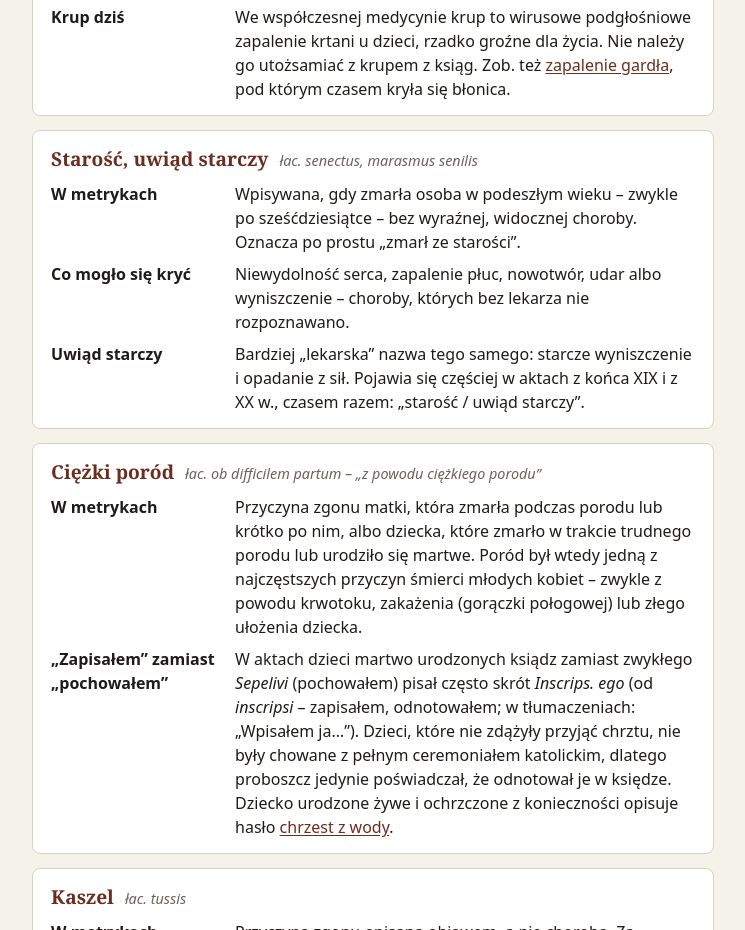
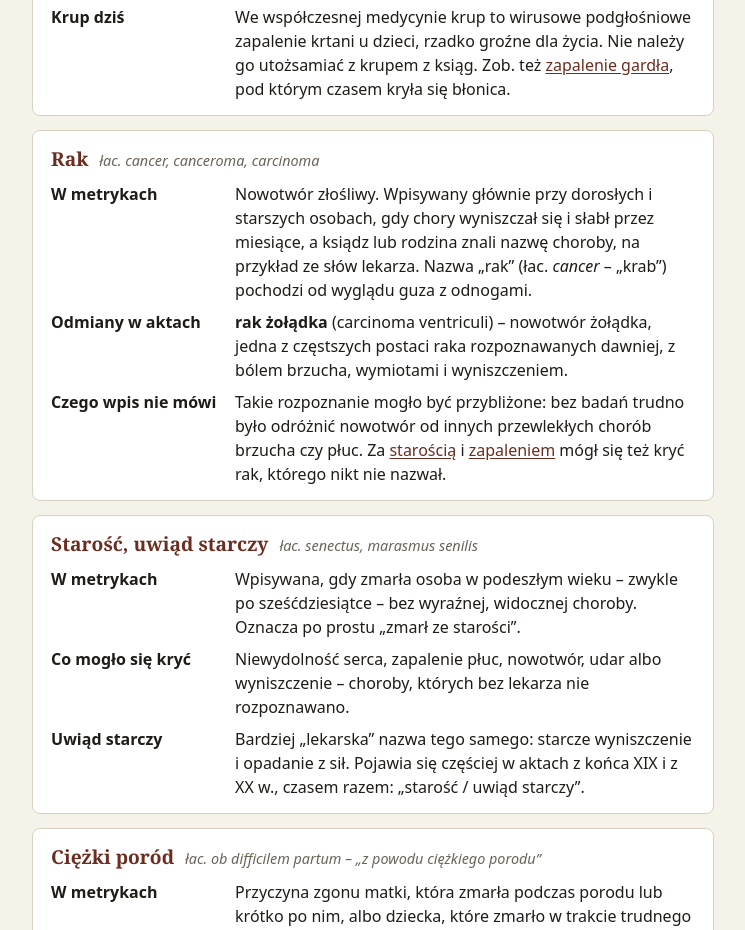
Before and after one commit to wrobelkarol/wadobaza, a plain HTML site: page docs/slowniczek.html in a window 1280 px wide. Shown: the part 4985-5915 px from the top of the page, without its empty margins (267-1012 px from the left). Drawn offline with Linux system fonts and the light colour scheme.

Commit message:
Słowniczek: rak, rak żołądka (carcinoma ventriculi)
Co-Authored-By: Claude Sonnet 5.5 <noreply@anthropic.com>

```diff
--- a/docs/js/app.js
+++ b/docs/js/app.js
@@ -20,6 +20,8 @@
     { id: 'niezyt', nazwa: 'nieżyt jelit', rdzen: 'catharrh' },
     { id: 'krup', nazwa: 'krup', rdzen: 'crup' },
     { id: 'krup', nazwa: 'krup', rdzen: 'croup' },
+    { id: 'rak', nazwa: 'rak', rdzen: 'carcinom' },
+    { id: 'rak', nazwa: 'rak', rdzen: 'cancer' },
     { id: 'starosc', nazwa: 'starość', rdzen: 'starosc' },
     { id: 'starosc', nazwa: 'starość', rdzen: 'uwiad' },
     { id: 'ciezki-porod', nazwa: 'ciężki poród', rdzen: 'porod' },
--- a/docs/slowniczek.html
+++ b/docs/slowniczek.html
@@ -253,6 +253,25 @@
         </dl>
       </article>
 
+      <article class="haslo" id="rak">
+        <h3>Rak <span class="lacina">łac. cancer, canceroma, carcinoma</span></h3>
+        <dl class="okresy">
+          <dt>W metrykach</dt>
+          <dd>Nowotwór złośliwy. Wpisywany głównie przy dorosłych i starszych osobach, gdy chory wyniszczał się
+            i słabł przez miesiące, a ksiądz lub rodzina znali nazwę choroby, na przykład ze słów lekarza.
+            Nazwa „rak” (łac. <i>cancer</i> – „krab”) pochodzi od wyglądu guza z odnogami.</dd>
+          <dt>Odmiany w aktach</dt>
+          <dd>
+            <b>rak żołądka</b> (carcinoma ventriculi) – nowotwór żołądka, jedna z częstszych postaci raka
+            rozpoznawanych dawniej, z bólem brzucha, wymiotami i wyniszczeniem.
+          </dd>
+          <dt>Czego wpis nie mówi</dt>
+          <dd>Takie rozpoznanie mogło być przybliżone: bez badań trudno było odróżnić nowotwór od innych
+            przewlekłych chorób brzucha czy płuc. Za <a href="#starosc">starością</a> i
+            <a href="#zapalenie">zapaleniem</a> mógł się też kryć rak, którego nikt nie nazwał.</dd>
+        </dl>
+      </article>
+
       <article class="haslo" id="starosc">
         <h3>Starość, uwiąd starczy <span class="lacina">łac. senectus, marasmus senilis</span></h3>
         <dl class="okresy">
```
